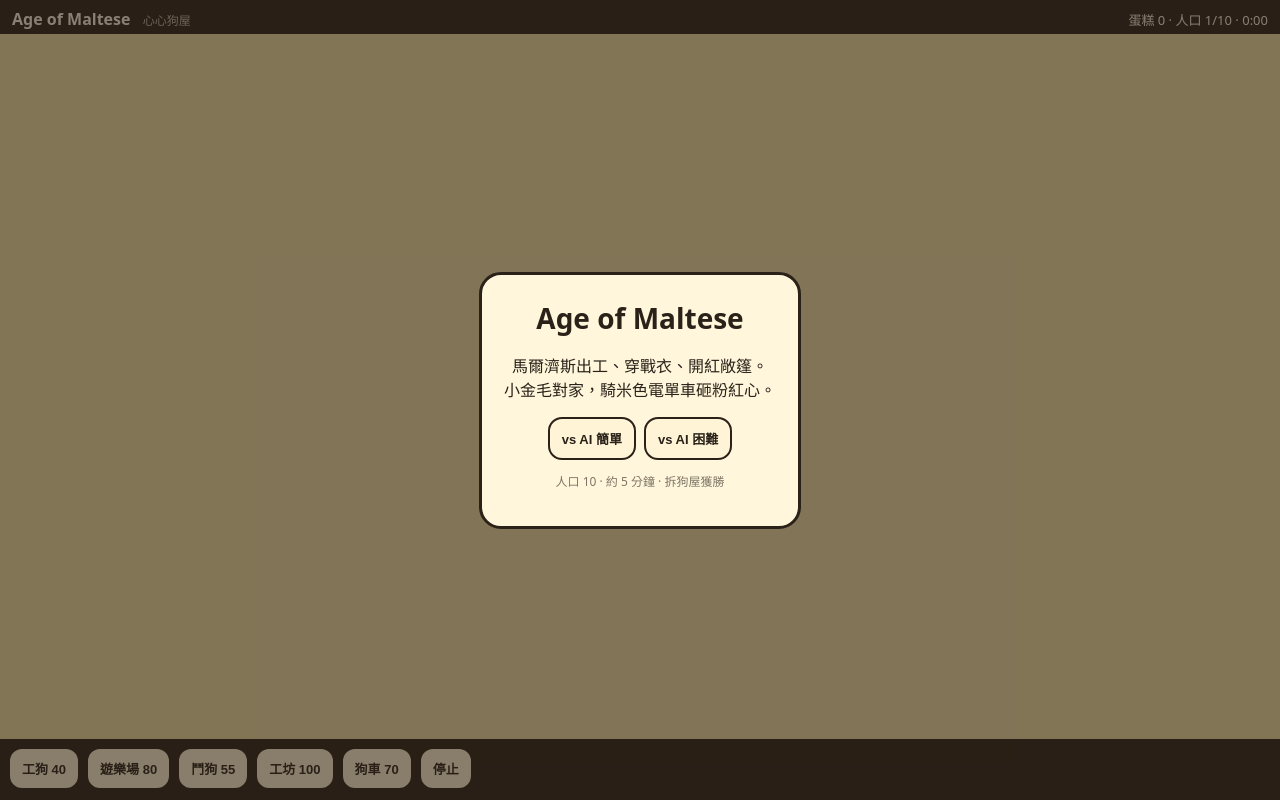
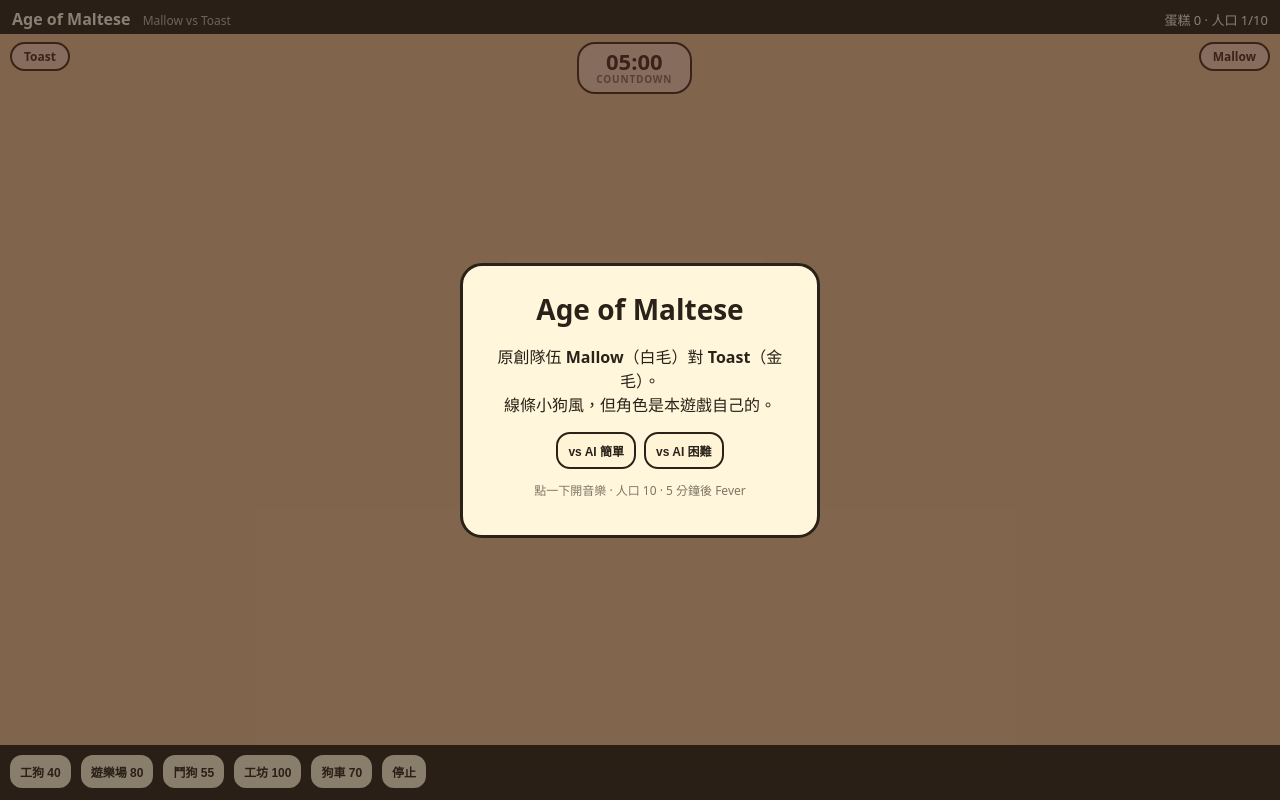
Before and after one commit to rayony/Age-of-maltese, a plain HTML site: page index.html in a window 1280 px wide. Drawn offline with Linux system fonts and the light colour scheme.

Commit message:
Inspect sidebar, countdown HUD, fever banner chrome

```diff
--- a/index.html
+++ b/index.html
@@ -4,7 +4,7 @@
   <meta charset="UTF-8" />
   <meta name="viewport" content="width=device-width, initial-scale=1, maximum-scale=1, user-scalable=no, viewport-fit=cover" />
   <meta name="apple-mobile-web-app-capable" content="yes" />
-  <meta name="theme-color" content="#f7e9c8" />
+  <meta name="theme-color" content="#2a2218" />
   <title>Age of Maltese 心心狗屋</title>
   <link rel="stylesheet" href="styles.css" />
 </head>
@@ -13,11 +13,37 @@
     <header class="top">
       <div class="brand">
         <strong>Age of Maltese</strong>
-        <span>心心狗屋</span>
+        <span>Mallow vs Toast</span>
       </div>
-      <div id="status" class="status">蛋糕 0 · 人口 1/10 · 0:00</div>
+      <div id="status" class="status">蛋糕 0 · 人口 1/10</div>
     </header>
-    <canvas id="game" width="1600" height="900"></canvas>
+    <div class="stage">
+      <canvas id="game" width="1600" height="900"></canvas>
+      <div class="float-hud">
+        <div class="chip left">Toast</div>
+        <div class="timer">
+          <strong id="clock">05:00</strong>
+          <em id="clockLabel">Countdown</em>
+        </div>
+        <div class="chip right">Mallow</div>
+      </div>
+      <aside id="inspect" class="inspect hidden">
+        <canvas id="portrait" width="160" height="120"></canvas>
+        <h3 id="insName">—</h3>
+        <div class="stat">
+          <span>HP</span>
+          <b id="insHpNum">0 / 0</b>
+        </div>
+        <div class="bar"><i id="insHpFill"></i></div>
+        <div class="stat"><span>Attack</span><b id="insAtk">—</b></div>
+        <div class="stat"><span>Status</span><b id="insSt">idle</b></div>
+        <div id="inspectActs" class="acts"></div>
+      </aside>
+      <div id="fever" class="fever hidden">
+        <strong>FEVER</strong>
+        <span>Both houses −40 every 15s</span>
+      </div>
+    </div>
     <div id="hud" class="hud">
       <button data-act="worker">工狗 40</button>
       <button data-act="playground">遊樂場 80</button>
@@ -30,12 +56,12 @@
   <div id="title" class="overlay">
     <div class="card">
       <h1>Age of Maltese</h1>
-      <p>馬爾濟斯出工、穿戰衣、開紅敞篷。<br/>小金毛對家，騎米色電單車砸粉紅心。</p>
+      <p>原創隊伍 <b>Mallow</b>（白毛）對 <b>Toast</b>（金毛）。<br/>線條小狗風，但角色是本遊戲自己的。</p>
       <div class="row">
         <button id="easy">vs AI 簡單</button>
         <button id="hard">vs AI 困難</button>
       </div>
-      <p class="fine">人口 10 · 約 5 分鐘 · 拆狗屋獲勝</p>
+      <p class="fine">點一下開音樂 · 人口 10 · 5 分鐘後 Fever</p>
     </div>
   </div>
   <div id="end" class="overlay hidden">
--- a/styles.css
+++ b/styles.css
@@ -3,6 +3,7 @@
   --ink: #2a2218;
   --pink: #f27890;
   --red: #e23d3d;
+  --cream: #fff6dc;
 }
 * { box-sizing: border-box; -webkit-tap-highlight-color: transparent; }
 html, body {
@@ -31,14 +32,83 @@ html, body {
 .brand strong { font-size: 16px; margin-right: 8px; }
 .brand span { opacity: 0.7; font-size: 12px; }
 .status { font-size: 13px; font-variant-numeric: tabular-nums; }
+.stage { position: relative; flex: 1 1 auto; min-height: 0; }
 #game {
-  flex: 1 1 auto;
   width: 100%;
-  height: 0;
+  height: 100%;
   display: block;
   background: #efe0a8;
   touch-action: none;
 }
+.float-hud {
+  pointer-events: none;
+  position: absolute;
+  inset: 8px 10px auto;
+  display: flex;
+  justify-content: space-between;
+  align-items: flex-start;
+  gap: 8px;
+}
+.chip, .timer {
+  background: rgba(255,246,220,0.94);
+  border: 2px solid var(--ink);
+  border-radius: 999px;
+  padding: 4px 12px;
+  font-size: 12px;
+  font-weight: 700;
+}
+.timer {
+  min-width: 7.2rem;
+  text-align: center;
+  border-radius: 18px;
+  padding: 6px 14px;
+}
+.timer strong {
+  display: block;
+  font-variant-numeric: tabular-nums;
+  font-size: 22px;
+  line-height: 1;
+}
+.timer em {
+  display: block;
+  font-style: normal;
+  font-size: 10px;
+  letter-spacing: 0.08em;
+  text-transform: uppercase;
+  opacity: 0.6;
+}
+.inspect {
+  position: absolute;
+  right: 10px;
+  bottom: 10px;
+  width: min(220px, 46vw);
+  background: rgba(255,246,220,0.96);
+  border: 3px solid var(--ink);
+  border-radius: 18px;
+  padding: 10px;
+}
+.inspect.hidden, .hidden { display: none; }
+.inspect canvas {
+  width: 100%;
+  height: 88px;
+  border: 2px solid var(--ink);
+  border-radius: 12px;
+  background: #fff3d6;
+}
+.inspect h3 { margin: 8px 0 6px; font-size: 14px; }
+.stat { display: flex; justify-content: space-between; font-size: 12px; margin: 3px 0; }
+.bar { height: 8px; background: #2a2218; border-radius: 99px; overflow: hidden; margin-bottom: 6px; }
+.bar i { display: block; height: 100%; width: 0; background: #6fbf73; }
+.acts button, .hud button, .card button {
+  border: 2px solid #2a2218;
+  background: #fff4d6;
+  color: #2a2218;
+  border-radius: 14px;
+  padding: 8px 10px;
+  font-weight: 700;
+  font-size: 12px;
+}
+.acts button { width: 100%; margin-top: 6px; }
 .hud {
   display: flex;
   gap: 6px;
@@ -47,17 +117,30 @@ html, body {
   overflow-x: auto;
   flex: 0 0 auto;
 }
-.hud button, .card button {
-  border: 2px solid #2a2218;
-  background: #fff4d6;
-  color: #2a2218;
-  border-radius: 14px;
-  padding: 10px 12px;
-  font-weight: 700;
-  font-size: 13px;
-  white-space: nowrap;
+.hud button { white-space: nowrap; }
+.hud button:disabled { opacity: 0.4; }
+.fever {
+  position: absolute;
+  inset: 0;
+  display: flex;
+  flex-direction: column;
+  align-items: center;
+  justify-content: center;
+  pointer-events: none;
+  background: rgba(226,61,61,0.22);
+  animation: pulse 0.8s ease-in-out 2;
 }
-.hud button:disabled { opacity: 0.4; }
+.fever strong {
+  font-size: clamp(40px, 10vw, 72px);
+  color: #fff6dc;
+  text-shadow: 0 3px 0 #2a2218;
+  letter-spacing: 0.08em;
+}
+.fever span { color: #fff6dc; font-weight: 700; margin-top: 6px; }
+@keyframes pulse {
+  0%, 100% { transform: scale(1); }
+  50% { transform: scale(1.04); }
+}
 .overlay {
   position: fixed; inset: 0;
   background: rgba(40, 30, 20, 0.55);
@@ -76,3 +159,8 @@ html, body {
 .card h1 { margin: 0 0 8px; font-size: 28px; }
 .card .row { display: flex; gap: 8px; justify-content: center; margin-top: 16px; }
 .fine { opacity: 0.6; font-size: 12px; }
+@media (max-width: 640px) {
+  .inspect { left: 10px; right: 10px; width: auto; bottom: 8px; display: grid; grid-template-columns: 96px 1fr; gap: 8px; }
+  .inspect.hidden { display: none; }
+  .inspect canvas { height: 72px; }
+}
```
